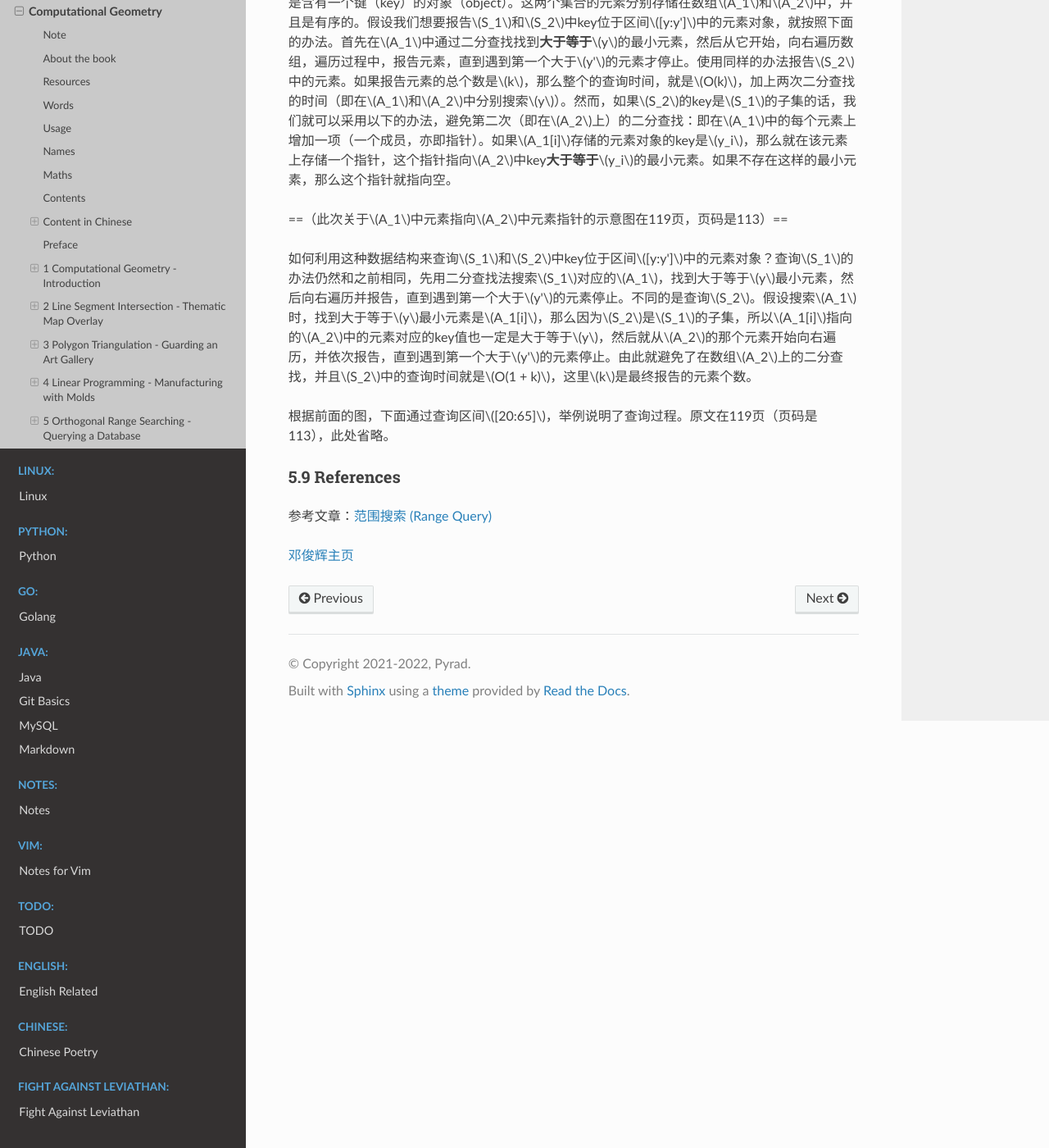
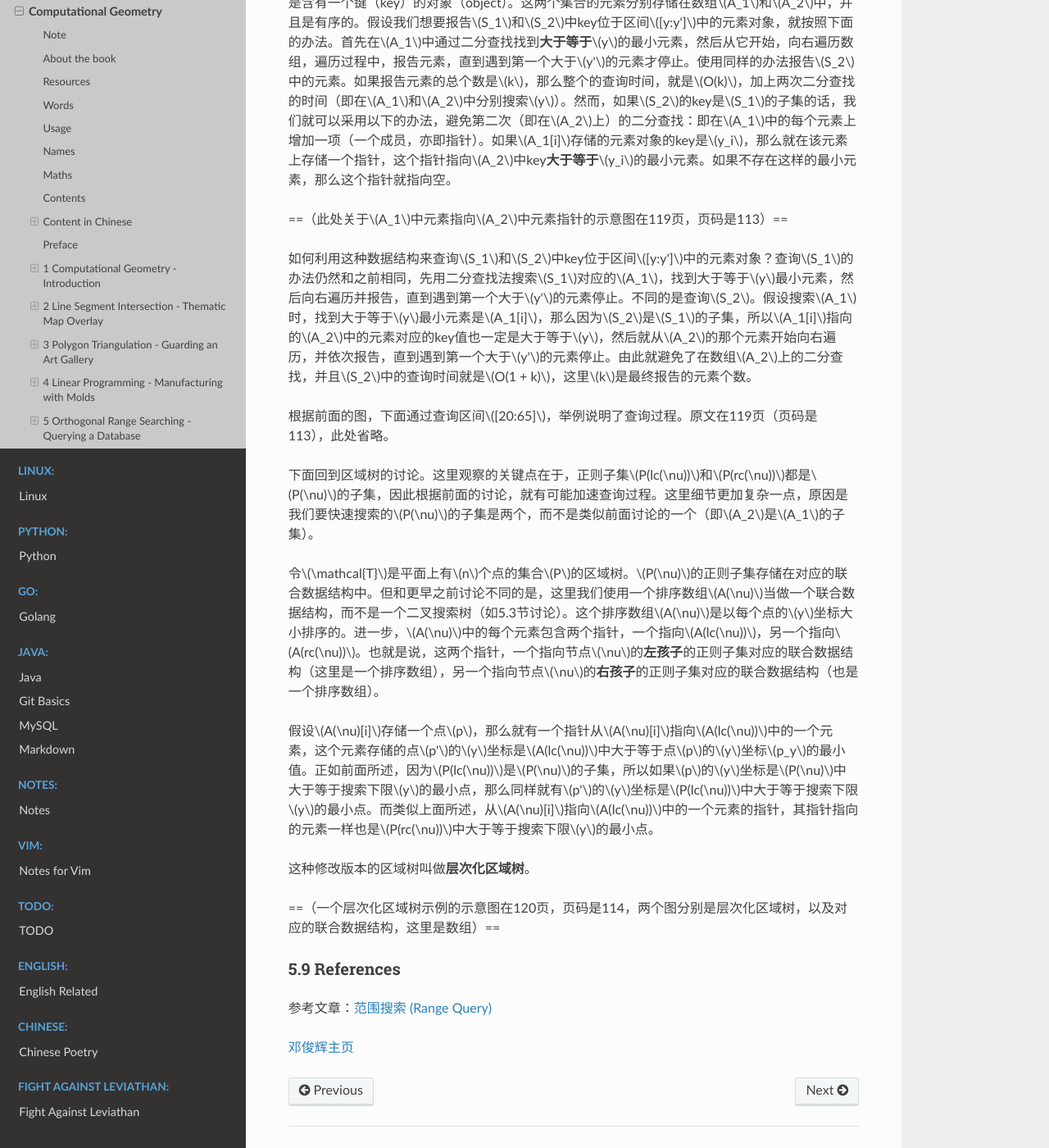
Before and after one commit to Pyrad/pyradnotes, a Sphinx documentation site: the page built from source/Geometry/ComputationalGeometryAA3rd.md, in a window 1280 px wide and 1400 px high, scrolled down 92110 px. Shown: the whole window at 82% size. Built offline with Sphinx 7.4.7 and the Read the Docs theme 2.0.0, drawn with Linux system fonts in a browser that asks for light colours; a script that is not in the unit is left out.

Commit message:
CGAA3 Continue section 5.6

```diff
--- a/source/Geometry/ComputationalGeometryAA3rd.md
+++ b/source/Geometry/ComputationalGeometryAA3rd.md
@@ -2761,12 +2761,22 @@ $$
 
 下面通过一个例子，讲述了分散层叠的思路。记$S_1$和$S_2$是两个集合，集合中的每个元素都是含有一个键（key）的对象（object）。这两个集合的元素分别存储在数组$A_1$和$A_2$中，并且是有序的。假设我们想要报告$S_1$和$S_2$中key位于区间$[y:y']$中的元素对象，就按照下面的办法。首先在$A_1$中通过二分查找找到**大于等于**$y$的最小元素，然后从它开始，向右遍历数组，遍历过程中，报告元素，直到遇到第一个大于$y'$的元素才停止。使用同样的办法报告$S_2$中的元素。如果报告元素的总个数是$k$，那么整个的查询时间，就是$O(k)$，加上两次二分查找的时间（即在$A_1$和$A_2$中分别搜索$y$）。然而，如果$S_2$的key是$S_1$的子集的话，我们就可以采用以下的办法，避免第二次（即在$A_2$上）的二分查找：即在$A_1$中的每个元素上增加一项（一个成员，亦即指针）。如果$A_1[i]$存储的元素对象的key是$y_i$，那么就在该元素上存储一个指针，这个指针指向$A_2$中key**大于等于**$y_i$的最小元素。如果不存在这样的最小元素，那么这个指针就指向空。
 
-==（此次关于$A_1$中元素指向$A_2$中元素指针的示意图在119页，页码是113）==
+==（此处关于$A_1$中元素指向$A_2$中元素指针的示意图在119页，页码是113）==
 
 如何利用这种数据结构来查询$S_1$和$S_2$中key位于区间$[y:y']$中的元素对象？查询$S_1$的办法仍然和之前相同，先用二分查找法搜索$S_1$对应的$A_1$，找到大于等于$y$最小元素，然后向右遍历并报告，直到遇到第一个大于$y'$的元素停止。不同的是查询$S_2$。假设搜索$A_1$时，找到大于等于$y$最小元素是$A_1[i]$，那么因为$S_2$是$S_1$的子集，所以$A_1[i]$指向的$A_2$中的元素对应的key值也一定是大于等于$y$，然后就从$A_2$的那个元素开始向右遍历，并依次报告，直到遇到第一个大于$y'$的元素停止。由此就避免了在数组$A_2$上的二分查找，并且$S_2$中的查询时间就是$O(1 + k)$，这里$k$是最终报告的元素个数。
 
 根据前面的图，下面通过查询区间$[20:65]$，举例说明了查询过程。原文在119页（页码是113），此处省略。
 
+下面回到区域树的讨论。这里观察的关键点在于，正则子集$P(lc(\nu))$和$P(rc(\nu))$都是$P(\nu)$的子集，因此根据前面的讨论，就有可能加速查询过程。这里细节更加复杂一点，原因是我们要快速搜索的$P(\nu)$的子集是两个，而不是类似前面讨论的一个（即$A_2$是$A_1$的子集）。
+
+令$\mathcal{T}$是平面上有$n$个点的集合$P$的区域树。$P(\nu)$的正则子集存储在对应的联合数据结构中。但和更早之前讨论不同的是，这里我们使用一个排序数组$A(\nu)$当做一个联合数据结构，而不是一个二叉搜索树（如5.3节讨论）。这个排序数组$A(\nu)$是以每个点的$y$坐标大小排序的。进一步，$A(\nu)$中的每个元素包含两个指针，一个指向$A(lc(\nu))$，另一个指向$A(rc(\nu))$。也就是说，这两个指针，一个指向节点$\nu$的**左孩子**的正则子集对应的联合数据结构（这里是一个排序数组），另一个指向节点$\nu$的**右孩子**的正则子集对应的联合数据结构（也是一个排序数组）。
+
+假设$A(\nu)[i]$存储一个点$p$，那么就有一个指针从$A(\nu)[i]$指向$A(lc(\nu))$中的一个元素，这个元素存储的点$p'$的$y$坐标是$A(lc(\nu))$中大于等于点$p$的$y$坐标$p_y$的最小值。正如前面所述，因为$P(lc(\nu))$是$P(\nu)$的子集，所以如果$p$的$y$坐标是$P(\nu)$中大于等于搜索下限$y$的最小点，那么同样就有$p'$的$y$坐标是$P(lc(\nu))$中大于等于搜索下限$y$的最小点。而类似上面所述，从$A(\nu)[i]$指向$A(lc(\nu))$中的一个元素的指针，其指针指向的元素一样也是$P(rc(\nu))$中大于等于搜索下限$y$的最小点。
+
+这种修改版本的区域树叫做**层次化区域树**。
+
+==（一个层次化区域树示例的示意图在120页，页码是114，两个图分别是层次化区域树，以及对应的联合数据结构，这里是数组）==
+
 
 
 
```
